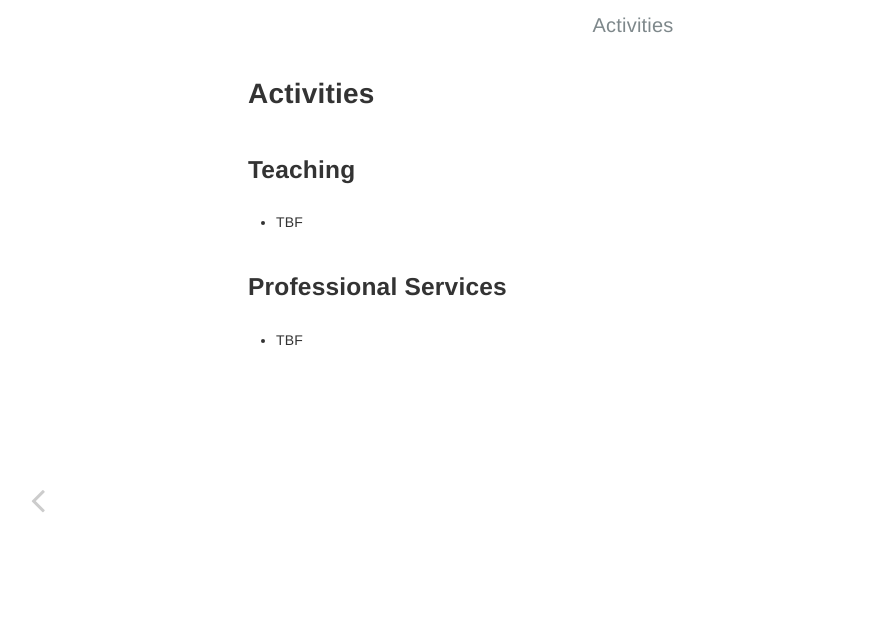
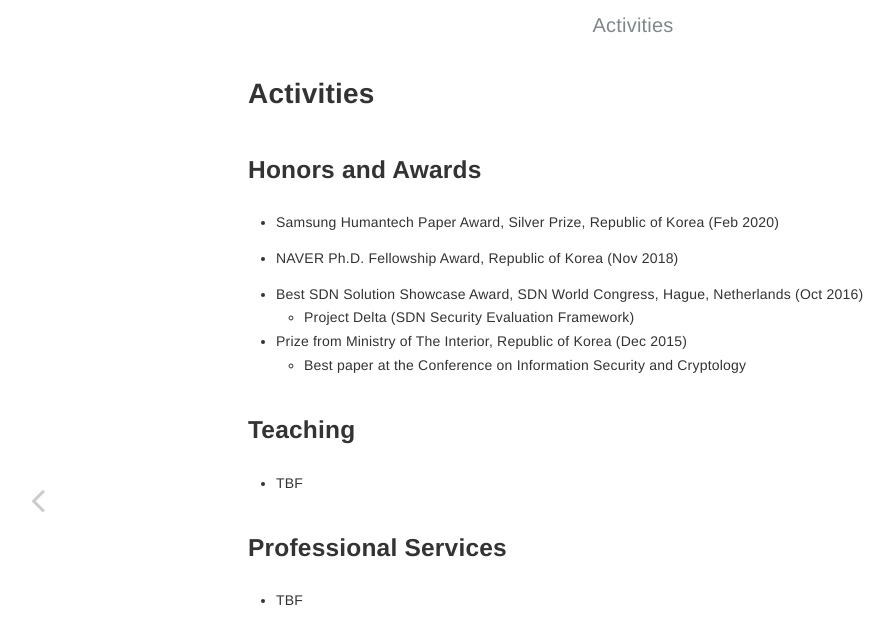
Before and after one commit to nam-jaehyun/nam-jaehyun.github.io, a Jekyll site: the page built from _posts/2022-07-05-activities.md, in a window 1280 px wide. Shown: the top 644 px of the page, without its empty margins (7-901 px from the left). Built offline with Jekyll 4.4.1, drawn with Linux system fonts in a browser that asks for light colours.

Commit message:
update documents
Signed-off-by: Jaehyun Nam <jn@accuknox.com>

```diff
--- a/_posts/2022-07-05-activities.md
+++ b/_posts/2022-07-05-activities.md
@@ -6,6 +6,18 @@ category: default
 layout: post
 ---
 
+## Honors and Awards
+
+- Samsung Humantech Paper Award, Silver Prize, Republic of Korea (Feb 2020)
+
+- NAVER Ph.D. Fellowship Award, Republic of Korea (Nov 2018)
+
+- Best SDN Solution Showcase Award, SDN World Congress, Hague, Netherlands (Oct 2016)
+	- Project Delta (SDN Security Evaluation Framework)
+
+- Prize from Ministry of The Interior, Republic of Korea (Dec 2015)
+	- Best paper at the Conference on Information Security and Cryptology
+
 ## Teaching
 
 - TBF
```
Also changed, not shown: _posts/2022-07-01-research.md (+2 -2 lines).
